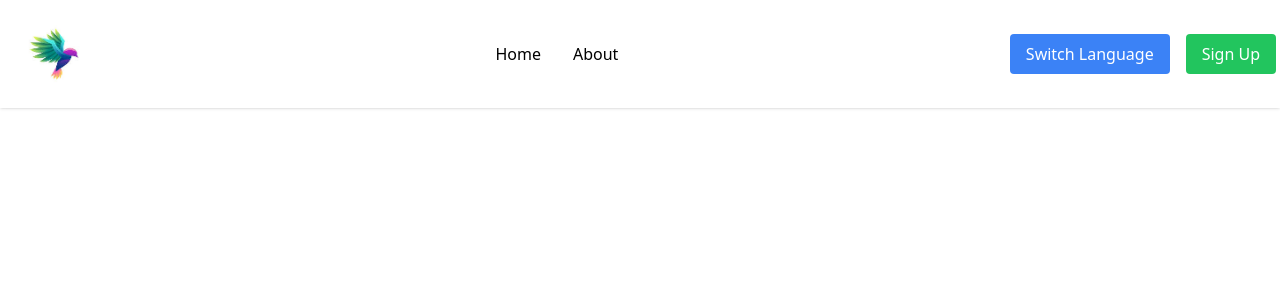
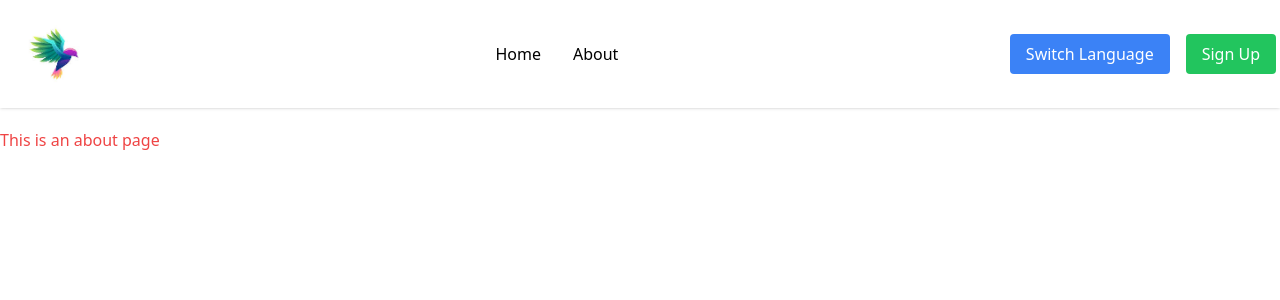
Before and after one commit to norhanredadafa/first, a Vue app: page /about in a window 1280 px wide. Shown: the top 300 px of the page. Built offline with nearby package versions, Linux system fonts and the light colour scheme.

Commit message:
change something

```diff
--- a/src/views/AboutView.vue
+++ b/src/views/AboutView.vue
@@ -1,6 +1,6 @@
 <template>
-  <div>
-    <h1 class="text-red-500">This is an about page</h1>
+  <div class="mt-32">
+    <h1 class="text-red-500 ">This is an about page</h1>
   </div>
 </template>
 
```
